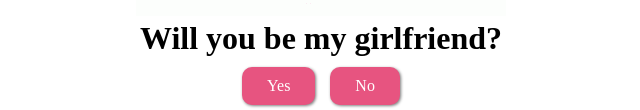
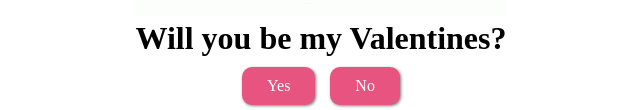
Before and after one commit to CompleXXX/Valentines.github.io, a plain HTML site: page index.html in a window 1280 px wide. Shown: the part 485-595 px from the top of the page, without its empty margins (319-959 px from the left). Drawn offline with Linux system fonts and the light colour scheme.

Commit message:
Update index.html

```diff
--- a/index.html
+++ b/index.html
@@ -9,7 +9,7 @@
 <body>
     <div class="container">
         <img src="bearwithflowers.gif" alt="Bear with flower">
-        <h1 class="question">Will you be my girlfriend?</h1>
+        <h1 class="question">Will you be my Valentines?</h1>
         <div class="buttons">
             <a href="yes-page.html" class="yes-btn">Yes</a>
             <a href="no-page.html" class="no-btn">No</a>
```
